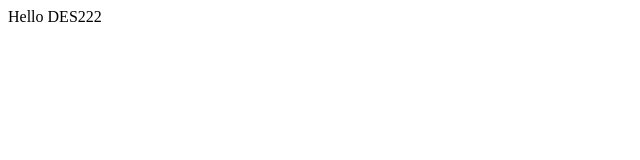
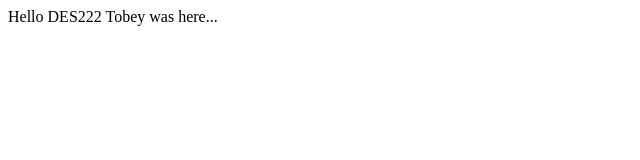
Before and after one commit to XDCause/ExampleRepository5, a plain HTML site: page index.html in a window 1280 px wide. Shown: the whole page, without its empty margins (0-640 px from the left). Drawn offline with Linux system fonts and the light colour scheme.

Commit message:
Update index.html

```diff
--- a/index.html
+++ b/index.html
@@ -6,5 +6,7 @@
 </head>
 <body>
     Hello DES222
+
+    Tobey was here...
 </body>
 </html>
```
